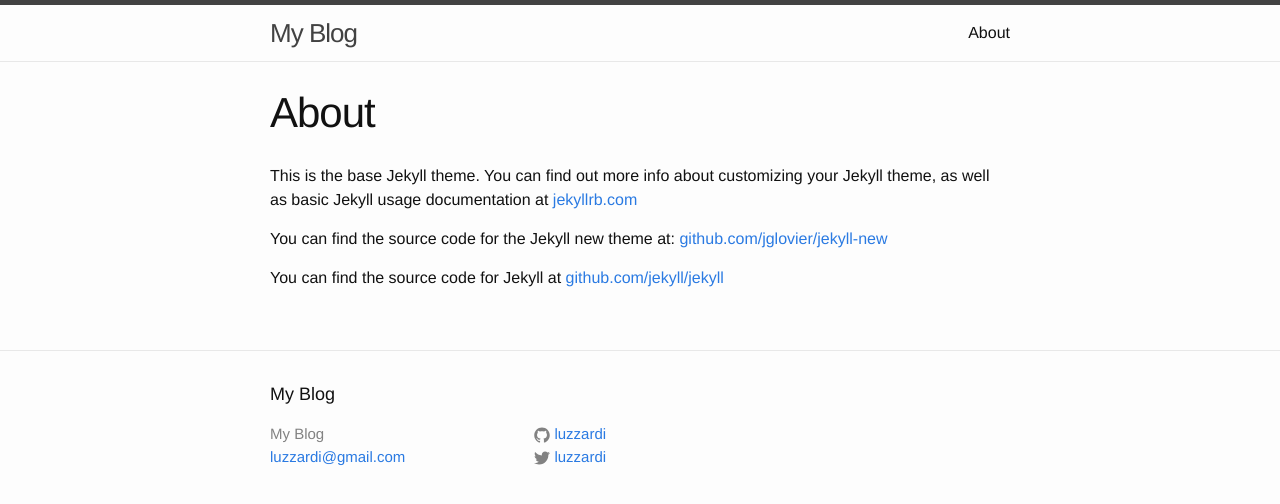
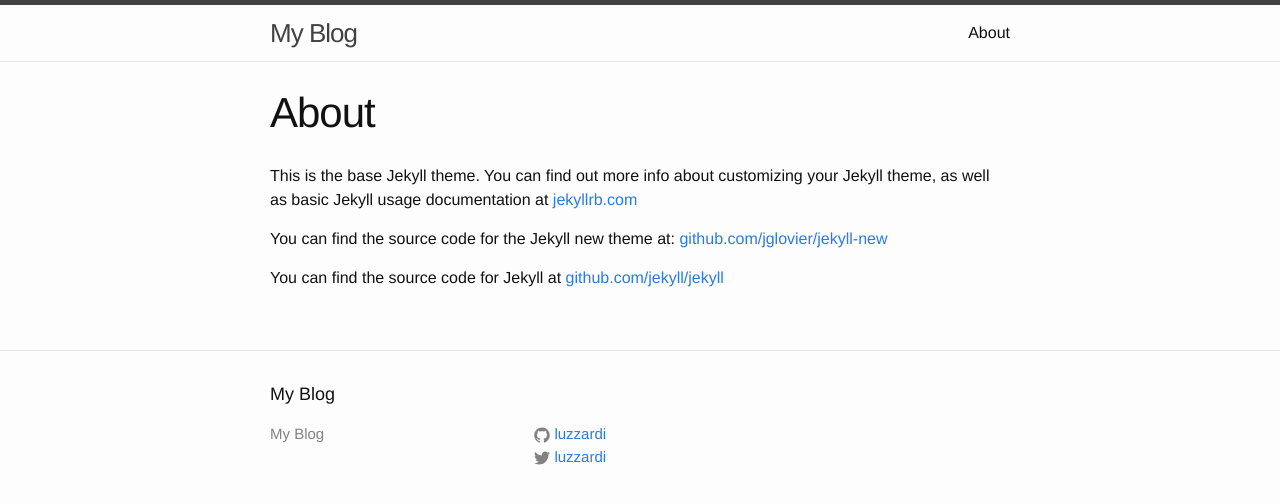
Before and after one commit to luzzardi/luzzardi.github.io, a Jekyll site: the page built from about.md, in a window 1280 px wide. Shown: the top 504 px of the page. Built offline with Jekyll 4.4.1, drawn with Linux system fonts in a browser that asks for light colours.

Commit message:
removing email

```diff
--- a/_config.yml
+++ b/_config.yml
@@ -1,6 +1,6 @@
 # Site settings
 title: My Blog
-email: luzzardi@gmail.com
+email:
 description: > # Test
 baseurl: "" # the subpath of your site, e.g. /blog/
 url: "http://luzzardi.github.io" # the base hostname & protocol for your site
```
